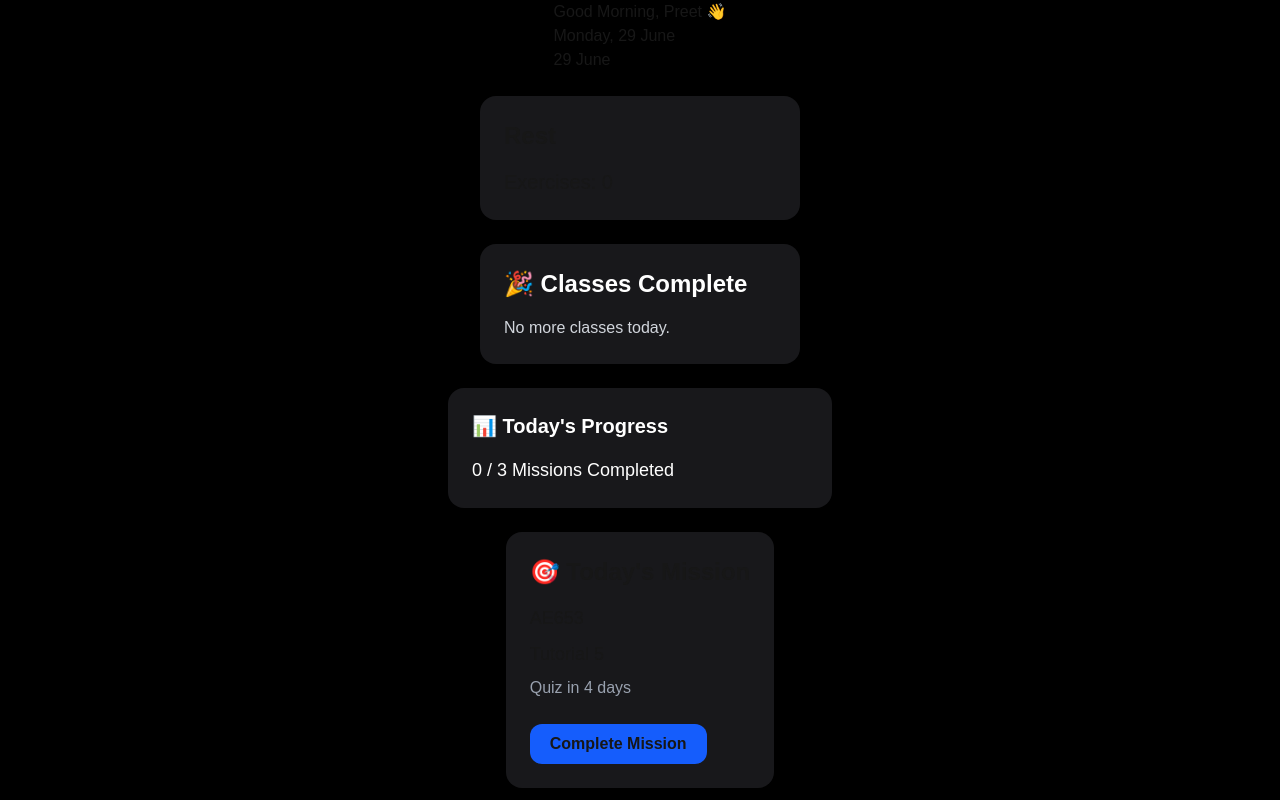
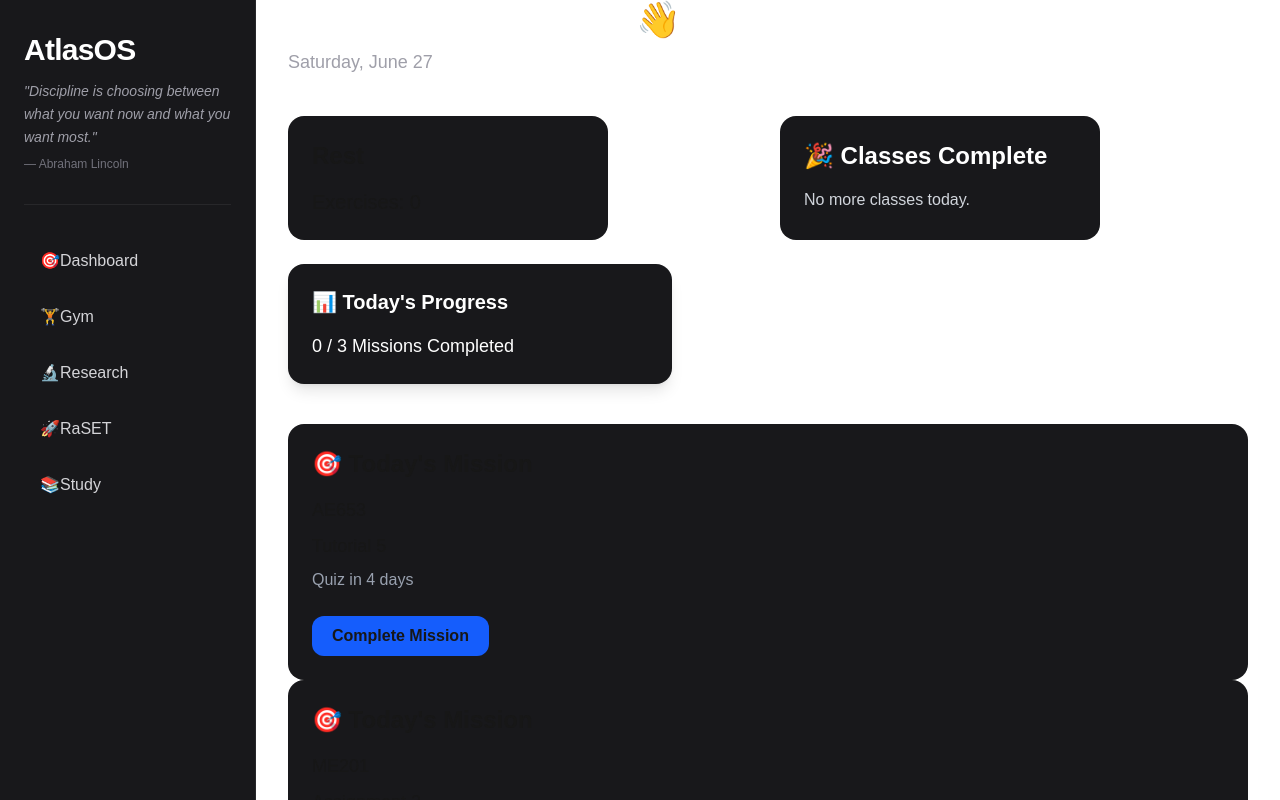
Before and after one commit to time-ninja/atlas-os, a Next.js app: page / in a window 1280 px wide. Shown: the top 800 px of the page. Built offline with nearby package versions, Linux system fonts and the light colour scheme.

Commit message:
Redesign dashboard layout and dynamic header

```diff
--- a/src/app/page.tsx
+++ b/src/app/page.tsx
@@ -8,6 +8,8 @@ import NextClassCard from "../components/NextClassCard";
 import { getNextClass } from "../utils/getNextClass";
 import { getTodayWorkout } from "../utils/getTodayWorkout";
 import GymCard from "@/components/GymCard";
+import sidebar from "@/components/sidebar";
+import Sidebar from "@/components/sidebar";
 
 const initialMissions = [
   {
@@ -62,8 +64,13 @@ export default function Home() {
 
   return (
 
-    <main className="min-h-screen flex flex-col items-center justify-center gap-6 bg-black">
+<div className="flex min-h-screen">
+    <Sidebar/>
+    <main className="flex-1 px-8">
       <Header />
+
+<div className="grid grid-cols-2 gap-6 mt-8">
+
       {todayWorkout ? (
   <GymCard
     split={todayWorkout.split}
@@ -74,6 +81,7 @@ export default function Home() {
     <h2 className="text-2xl font-bold">(rest day)</h2>
   </div>
 )}
+
       {nextClass ? (
       <NextClassCard
          subject={nextClass.subject}
@@ -95,6 +103,9 @@ export default function Home() {
           total={totalMissions}
         />
 
+</div>
+<div className="mt-10">
+
       {missions.map((mission) => (
         <MissionCard
           key={mission.subject}
@@ -105,6 +116,9 @@ export default function Home() {
           onComplete={completeMission}
         />
       ))}
+
+</div>
     </main>
+    </div>
   );
 }
--- a/src/components/Header.tsx
+++ b/src/components/Header.tsx
@@ -1,9 +1,19 @@
+import { getGreeting } from "@/utils/getGreeting";
+
 export default function Header() {
-  return (
-    <div>
-      <h2>Good Morning, Preet 👋</h2>
-      <p>Monday, 29 June</p>
-      <p>29 June</p>
-    </div>
-  );
+    const { greeting, date } = getGreeting();
+
+    return (
+        <div className="mb-10">
+
+            <h1 className="text-4xl font-bold tracking-tight text-white">
+                {greeting}, Preet 👋
+            </h1>
+
+            <p className="mt-2 text-zinc-400 text-lg">
+                {date}
+            </p>
+
+        </div>
+    );
 }
--- /dev/null
+++ b/src/components/sidebar.tsx
@@ -0,0 +1,38 @@
+import Link from "next/link";
+import { sidebarData } from "@/data/sidebar";
+
+export default function Sidebar() {
+  return (
+    <div className="w-64 min-h-screen bg-zinc-900 border-r border-zinc-800 px-6 py-8 flex flex-col">
+
+      <h1 className="text-3xl font-bold tracking-tight text-white">AtlasOS</h1>
+
+    <div className="mt-3">
+        <p className="text-sm text-zinc-400 leading-relaxed italic">
+        "Discipline is choosing between what you want now and what you want most."
+        </p>
+
+        <p className="mt-2 text-xs text-zinc-500">
+        — Abraham Lincoln
+        </p>
+    </div>
+
+    <div className="my-8 border-t border-zinc-800" />
+
+    <nav className="flex flex-col gap-2">
+      {sidebarData.map((item) => (
+
+        <Link
+          key={item.id}
+          href={item.route}
+          className="block rounded-xl px-4 py-3 text-zinc-300 hover:bg-zinc-800 hover:text-white transition-colors duration-200"
+        >
+          {item.name}
+        </Link>
+
+      ))}
+    </nav>
+
+    </div>
+  );
+}
--- /dev/null
+++ b/src/data/sidebar.ts
@@ -0,0 +1,27 @@
+export const sidebarData = [
+    {
+        id : "dashboard",
+        name : "🎯Dashboard",
+        route : "/",
+    },
+    {
+        id : "gym",
+        name : "🏋️Gym",
+        route : "/",
+    },
+    {
+        id : "research",
+        name : "🔬Research",
+        route : "/",
+    },
+    {
+        id : "raset",
+        name : "🚀RaSET",
+        route : "/",
+    },
+    {
+        id : "study",
+        name : "📚Study",
+        route : "/",
+    },
+]
--- /dev/null
+++ b/src/utils/getGreeting.ts
@@ -0,0 +1,25 @@
+export function getGreeting() {
+    const today = new Date();
+    const hour = today.getHours();
+
+    let greeting = "";
+
+    if (hour < 12) {
+        greeting = "Good Morning";
+    } else if (hour < 17) {
+        greeting = "Good Afternoon";
+    } else {
+        greeting = "Good Evening";
+    }
+
+    const date = today.toLocaleDateString("en-US", {
+        weekday: "long",
+        day: "numeric",
+        month: "long",
+    });
+
+    return {
+        greeting,
+        date,
+    };
+}
```
